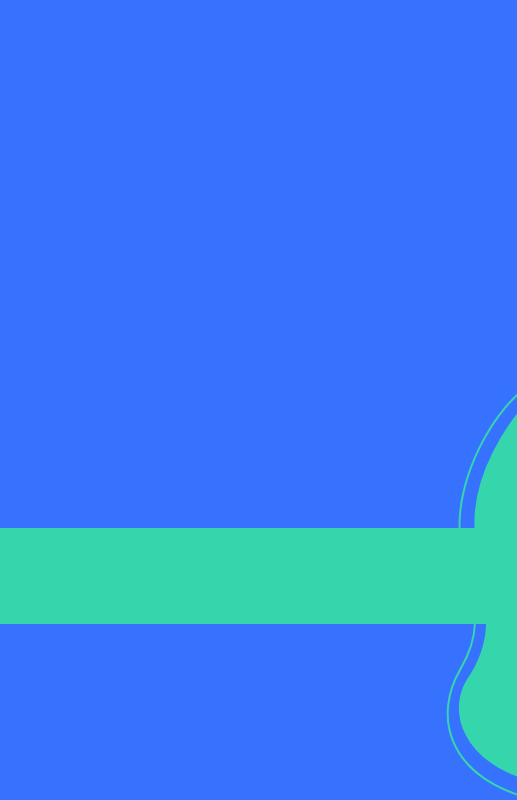
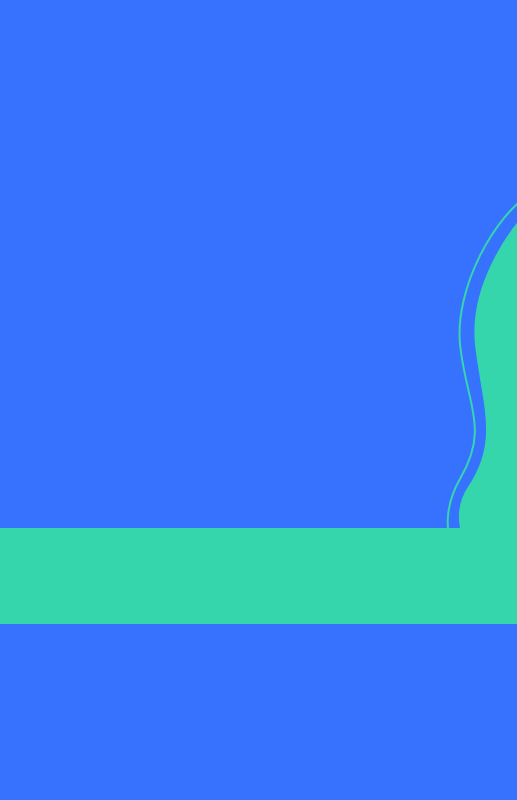
Before and after one commit to maironmoreno/adopet, a plain HTML site: page index.html in a window 1280 px wide. Shown: the full height of the page, 763-1280 px from the left. Drawn offline with Linux system fonts and the light colour scheme.

Commit message:
fix main-background position-y

```diff
--- a/css/index.css
+++ b/css/index.css
@@ -46,7 +46,7 @@ section p {
     position: absolute;
     z-index: -1;
     background-position-x: 100% ;
-    background-position-y: 100% ;
+    background-position-y: 50% ;
 }
 
 .main-img {
```
